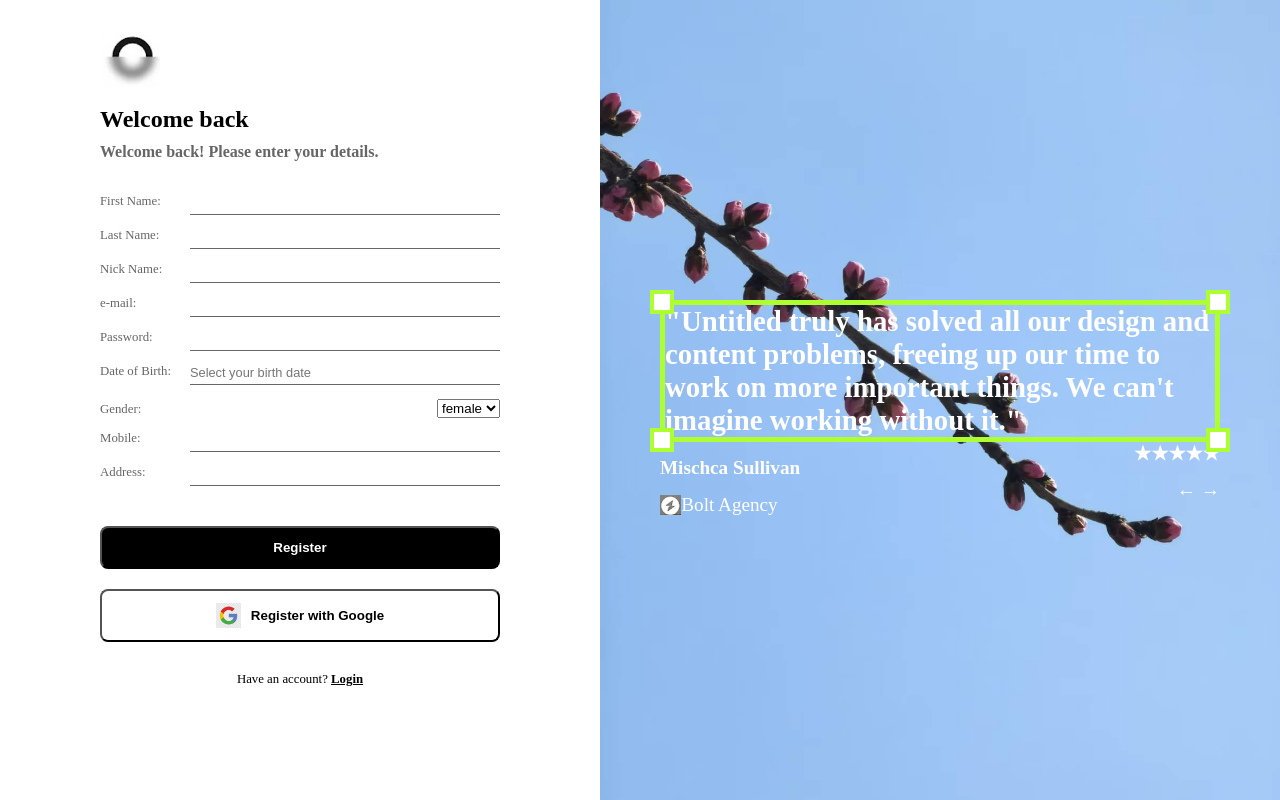
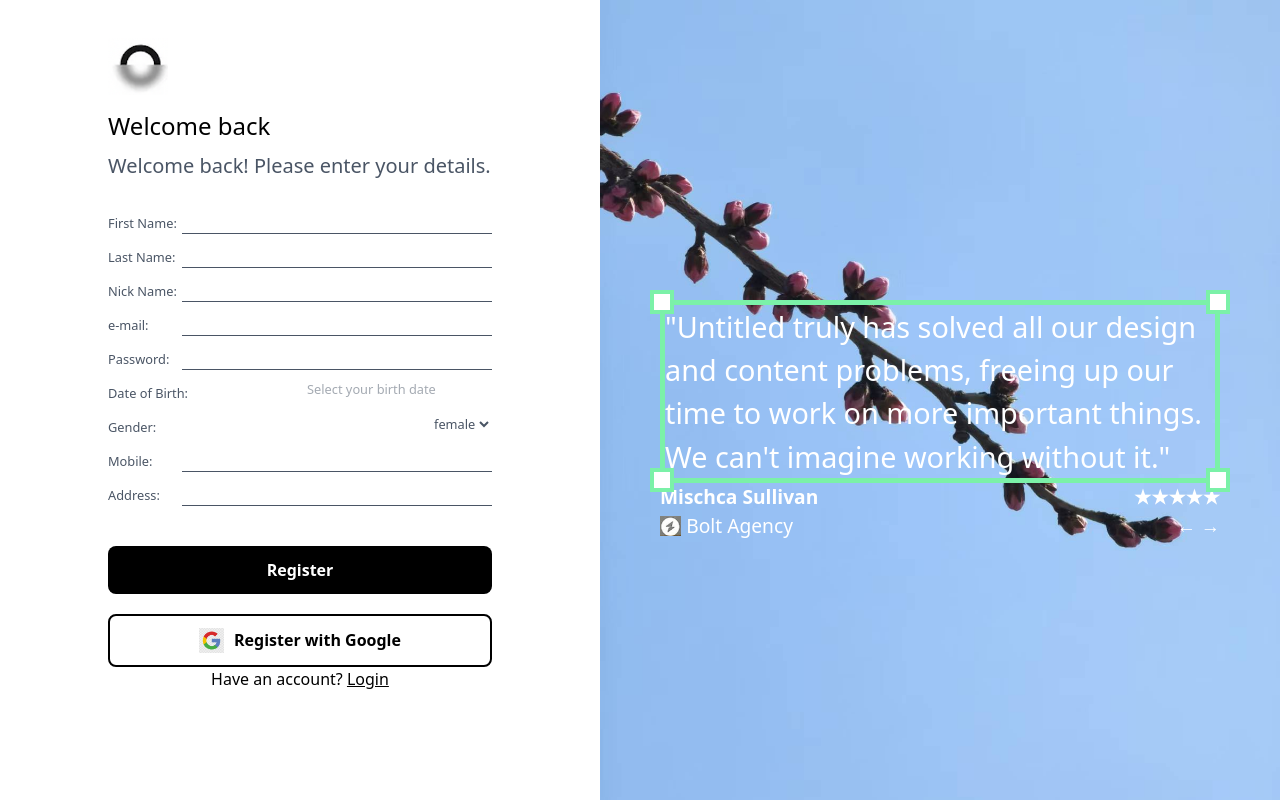
Before and after one commit to Vivienne0528/WELCOME, a Next.js app: page /register in a window 1280 px wide. Built offline with nearby package versions, Linux system fonts and the light colour scheme.

Commit message:
tailwindcss

```diff
--- a/package.json
+++ b/package.json
@@ -19,11 +19,12 @@
     "zod": "^3.24.2"
   },
   "devDependencies": {
-    "@tailwindcss/postcss": "^4",
+    "@tailwindcss/postcss": "^4.1.3",
     "@types/node": "^20",
     "@types/react": "^19",
     "@types/react-dom": "^19",
-    "tailwindcss": "^4",
+    "postcss": "^8.5.3",
+    "tailwindcss": "^4.1.3",
     "typescript": "^5"
   }
 }
--- a/src/pages/_app.tsx
+++ b/src/pages/_app.tsx
@@ -1,29 +1,30 @@
 import "@/styles/globals.css";
+
 import type { AppProps } from "next/app";
 
 export default function App({ Component, pageProps }: AppProps) {
   return (
-    <main>
-      <section className='login-section'>
-        <section className='welcome'>
-          <img src="/img/logo.png" alt="logo" />
-          <h2>Welcome back</h2>
-          <h3>Welcome back! Please enter your details.</h3>
+    <main className='flex h-screen w-full md:flex-row flex-col'>
+      <section className='w-full min-w-[25rem] mt-[30px] md:mx-[100px] p-[8px]'>
+        <section className='mb-[30px]'>
+          <img src="/img/logo.png" alt="logo" className="w-[60px] mb-[15px]" />
+          <h2 className="text-2xl mb-[10px]">Welcome back</h2>
+          <h3 className="text-xl text-gray-600">Welcome back! Please enter your details.</h3>
         </section>
         <Component {...pageProps} />
       </section>
-
-      <section className='intro-section'>
-        <section className='square-group'>
-          <p> "Untitled truly has solved all our design and content problems, freeing up our time to work on more important things. We can't imagine working without it."</p>
-          <div className='square-one'></div>
-          <div className='square-two'></div>
-          <div className='square-three'></div>
-          <div className='square-four'></div>
+      {/* <section className="bg-[url('/img/background.png')] bg-cover bg-center text-white min-w-[28rem] px-[60px] pt-[300px]"> */}
+      <section className="bg-[url('/img/background.png')] bg-cover bg-center text-white min-w-[28rem] px-[60px] pt-[300px]">
+        <section className='relative'>
+          <p className="text-[1.8rem] border-green-300 border-solid border-[5px]"> "Untitled truly has solved all our design and content problems, freeing up our time to work on more important things. We can't imagine working without it."</p>
+          <div className='square top-[-0.6rem] left-[-0.6rem]'></div>
+          <div className='square top-[-0.6rem] right-[-0.6rem]'></div>
+          <div className='square bottom-[-0.6rem] left-[-0.6rem]'></div>
+          <div className='square bottom-[-0.6rem] right-[-0.6rem]' ></div>
         </section>
 
-        <div className='author'> <span>Mischca Sullivan</span> ★★★★★</div>
-        <div className='company'><span><img src="/img/smallLogo.png" alt="smallLogo" /> Bolt Agency</span> ← →</div>
+        <div className='text-[1.2rem] font-semibold flex justify-between'> <span>Mischca Sullivan</span> ★★★★★</div>
+        <div className='text-[1.2rem] flex justify-between'><span className="flex items-center"><img className=' h-[20px] mr-[5px]' src="/img/smallLogo.png" alt="smallLogo" /> Bolt Agency</span> ← →</div>
       </section>
     </main>
 
--- a/src/pages/register/index.tsx
+++ b/src/pages/register/index.tsx
@@ -41,39 +41,39 @@ const Register = () => {
         }
     };
     return (
-        <form onSubmit={handleSubmit(onSubmit)} className='login-form'>
+        <form onSubmit={handleSubmit(onSubmit)} className='flex flex-col'>
             <div>
-                <label htmlFor='firstName'>First Name: </label>
-                <input id='firstName' {...register("firstName", { required: "First name is required." })} />
+                <label className="login-label" htmlFor='firstName'>First Name: </label>
+                <input id='firstName' {...register("firstName", { required: "First name is required." })} className='login-input' />
 
             </div>
             <span className='message error'>{errors.firstName?.message}</span>
             <div>
-                <label htmlFor='lastName'>Last Name: </label>
-                <input id='lastName' {...register("lastName", { required: "Last name is required." })} />
+                <label className="login-label" htmlFor='lastName'>Last Name: </label>
+                <input id='lastName' {...register("lastName", { required: "Last name is required." })} className='login-input' />
 
             </div>
             <span className='message error'>{errors.lastName?.message}</span>
             <div>
-                <label htmlFor='nickName'>Nick Name: </label>
-                <input id='nickName' {...register("nickName")} />
+                <label className="login-label" htmlFor='nickName'>Nick Name: </label>
+                <input id='nickName' {...register("nickName")} className='login-input' />
 
             </div>
             <span className='message error'>{errors.nickName?.message}</span>
             <div>
-                <label htmlFor='email'>e-mail: </label>
-                <input id='email' type='email'  {...register("email")} />
+                <label className="login-label" htmlFor='email'>e-mail: </label>
+                <input id='email' type='email'  {...register("email")} className='login-input' />
 
             </div>
             <span className='message error'>{errors.email?.message}</span>
             <div>
-                <label htmlFor='password'>Password: </label>
-                <input id='password' type='password' {...register("password")} />
+                <label className="login-label" htmlFor='password'>Password: </label>
+                <input id='password' type='password' {...register("password")} className='login-input' />
             </div>
             <span className='message error'>{errors.password?.message}</span>
             <div>
-                <label htmlFor='dateOfBirth'>Date of Birth: </label>
-                <div className="datePicker" >
+                <label className="login-label" htmlFor='dateOfBirth'>Date of Birth: </label>
+                <div className="float-right login-label" >
                     {/* <DatePicker
                         selected={dateOfBirth}
                         onChange={(date) => setDateOfBirth(date)}
@@ -98,8 +98,8 @@ const Register = () => {
             </div>
             <span className='message error'>{errors.dateOfBirth?.message}</span>
             <div>
-                <label htmlFor='gender'>Gender: </label>
-                <select className='gender' id='gender '{...register("gender")}>
+                <label className="login-label" htmlFor='gender'>Gender: </label>
+                <select className='float-right login-label' id='gender '{...register("gender")}>
                     <option value="female">female</option>
                     <option value="male">male</option>
                     <option value="other">other</option>
@@ -107,18 +107,18 @@ const Register = () => {
             </div>
             <span className='message error'>{errors.gender?.message}</span>
             <div>
-                <label htmlFor='mobile'>Mobile: </label>
-                <input id='mobile' {...register("mobile")} />
+                <label className="login-label" htmlFor='mobile'>Mobile: </label>
+                <input id='mobile' {...register("mobile")} className='login-input' />
             </div>
             <span className='message error'>{errors.mobile?.message}</span>
             <div>
-                <label>Address: </label>
-                <input {...register("address")} />
+                <label className="login-label" htmlFor='address'>Address: </label>
+                <input id='address' {...register("address")} className='login-input' />
             </div>
-            <button className='signin' >Register</button>
-            <button className='google-signin'><img src="/img/google.png" alt="googleLogo" />Register with Google</button>
-            <p>Have an account? <a href="#" onClick={() => { router.push('/login') }}>Login</a></p>
-            {isSubmitted && (<p className="message success">Register successfully, please sign in.</p>)}
+            <button className='font-semibold p-[12px] rounded-[8px] bg-black text-white mt-[40px] mb-[20px]' >Register</button>
+            <button className='font-semibold p-[12px] rounded-[8px] border-[2px] border-black bg-white text-black flex justify-center'><img className='w-[25px] mr-[10px]' src="/img/google.png" alt="googleLogo" />Register with Google</button>
+            <p className="text-center">Have an account? <a className='underline' href="#" onClick={() => { router.push('/login') }}>Login</a></p>
+            {isSubmitted && (<p className="message text-green-500 text-center">Register successfully, please sign in.</p>)}
         </form>
     );
 };
--- a/src/styles/globals.css
+++ b/src/styles/globals.css
@@ -1,188 +1,18 @@
-/* 1. Use a more-intuitive box-sizing model */
-*,
-*::before,
-*::after {
-  box-sizing: border-box;
+@import "tailwindcss";
+
+.login-input {
+  @apply w-[310px] border-0 border-b border-gray-600 h-[1.5rem] float-right text-[0.8rem] text-gray-600;
+}
+.login-label {
+  @apply text-[0.8rem] text-gray-600;
+}
+.message {
+  @apply text-[0.8rem] mt-[10px];
 }
 
-/* 2. Remove default margin */
-* {
-  margin: 0;
-  padding: 0;
+.message.error {
+  @apply text-red-500;
 }
-
-main {
-  display: flex;
-  height: 100vh;
-  width: 100%;
+.square {
+  @apply absolute w-[1.5rem] h-[1.5rem] bg-white border-[0.3rem] border-solid border-green-300;
 }
-.login-section {
-  width: 100%;
-  min-width: 25rem;
-  margin-top: 30px;
-  margin-left: 100px;
-  margin-right: 100px;
-}
-.welcome {
-  margin-bottom: 30px;
-}
-.welcome h2 {
-  font-size: 1.5rem;
-  margin-bottom: 10px;
-}
-.welcome h3 {
-  font-size: 1rem;
-  color: #666;
-}
-.welcome img {
-  width: 60px;
-  margin-bottom: 15px;
-}
-.login-form {
-  display: flex;
-  flex-direction: column;
-}
-.login-form input,
-.datePicker,
-.gender {
-  float: right;
-}
-.login-form label,
-input {
-  font-size: 0.8rem;
-  color: #666;
-}
-
-.login-form input {
-  width: 310px;
-  border: none;
-  border-bottom: 1px solid #666;
-  height: 1.5rem;
-}
-
-.password {
-  margin-top: 30px;
-}
-.login-form button {
-  font-weight: 600;
-  padding: 12px;
-  border-radius: 8px;
-}
-
-.signin {
-  background-color: #000;
-  color: #fff;
-  margin-top: 40px;
-  margin-bottom: 20px;
-}
-.google-signin {
-  background-color: #fff;
-  color: #000;
-  display: flex;
-  justify-content: center;
-  align-items: center;
-}
-.google-signin img {
-  width: 25px;
-  margin-right: 10px;
-}
-.login-form p {
-  font-size: 0.8rem;
-  text-align: center;
-  color: black;
-  margin-top: 30px;
-}
-.login-form a {
-  color: #000;
-  font-weight: 600;
-}
-
-.message {
-  font-size: 0.8rem;
-  margin-top: 10px;
-}
-.message.error {
-  color: red;
-}
-.message.success {
-  color: green;
-}
-.intro-section {
-  background-image: url(/img/background.png);
-  background-size: cover;
-  background-position: center;
-  color: #fff;
-  min-width: 28rem;
-  padding-left: 60px;
-  padding-right: 60px;
-  padding-top: 300px;
-}
-
-.intro-section p {
-  font-size: 1.8rem;
-  font-weight: 600;
-  border: greenyellow solid 5px;
-  text-align: left;
-}
-.square-group {
-  position: relative;
-}
-.square-one,
-.square-two,
-.square-three,
-.square-four {
-  position: absolute;
-  width: 1.5rem;
-  height: 1.5rem;
-  background-color: #fff;
-  border: greenyellow solid 0.3rem;
-}
-.square-one {
-  top: -0.6rem;
-  left: -0.6rem;
-}
-.square-two {
-  top: -0.6rem;
-  right: -0.6rem;
-}
-.square-three {
-  bottom: -0.6rem;
-  left: -0.6rem;
-}
-.square-four {
-  bottom: -0.6rem;
-  right: -0.6rem;
-}
-
-.intro-section span {
-  margin-top: 15px;
-}
-.author {
-  font-size: 1.2rem;
-  font-weight: 600;
-  display: flex;
-  justify-content: space-between;
-}
-.company {
-  font-size: 1.2rem;
-  display: flex;
-  justify-content: space-between;
-}
-.company span {
-  display: flex;
-  align-items: center;
-}
-.company span img {
-  height: 20px;
-}
-
-/* 小屏幕 */
-@media screen and (max-width: 768px) {
-  main {
-    flex-direction: column;
-    align-items: center;
-  }
-  .login-section {
-    padding: 8px;
-  }
-}
```
Also changed, not shown: src/pages/login/index.tsx (+9 -9 lines), 1 other file (tests, documents, lock files or other folders).
